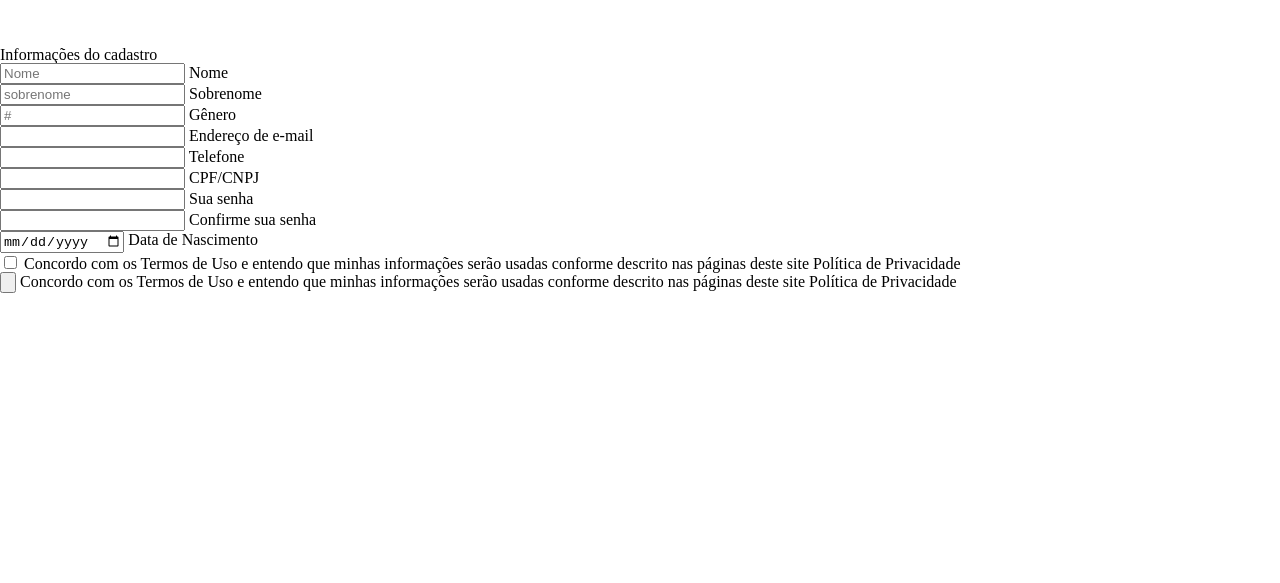
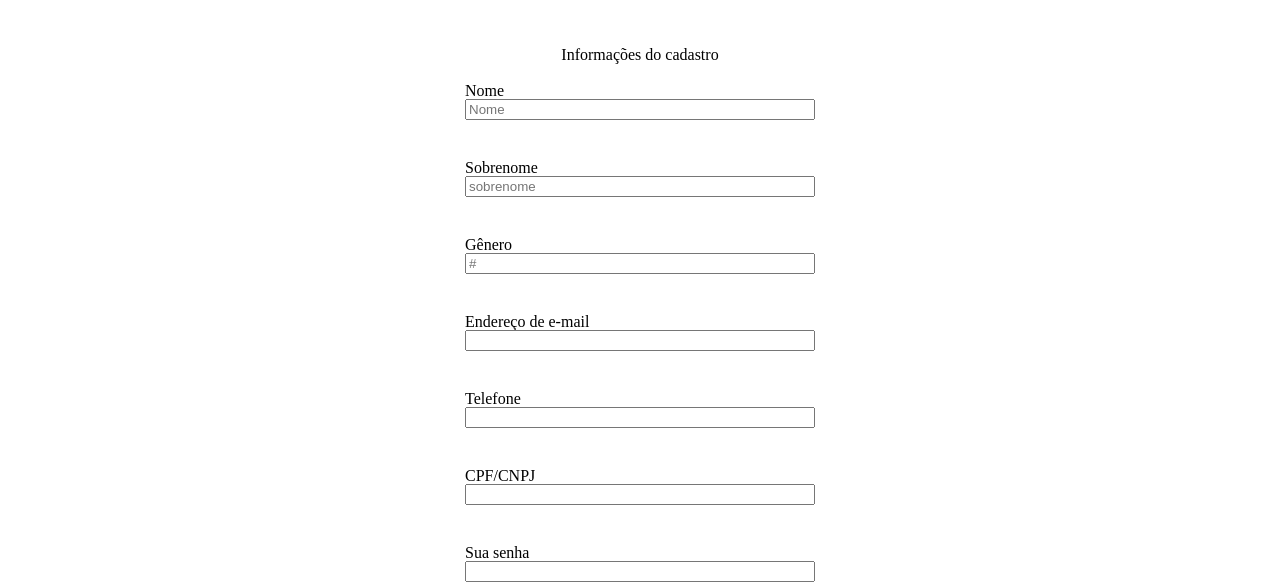
Before and after one commit to filipe-dias-dev/form_registration, a plain HTML site: page index.html in a window 1280 px wide. Shown: the part 218-801 px from the top of the page. Drawn offline with Linux system fonts and the light colour scheme.

Commit message:
estilizando o form

```diff
--- a/index.html
+++ b/index.html
@@ -21,52 +21,52 @@
     <main>
         <h1 class="titulo__criar__conta">Criar Conta</h1>
 
-        <section>
-            <fieldset>
+        <section class="container-form">
+            <fieldset class="formulario-cadastro">
                 <legend class="formulario__legenda">Informações do cadastro</legend>
                 <div class="input-container">
+                    <label class="input-label" for="nome" >Nome</label>
                     <input type="text" name="nome" id="nome" class="input" placeholder="Nome" required>
-                    <label class="input-label" for="nome" >Nome</label>
                 </div>
                 <div class="input-container">
+                    <label class="input-label" for="sobrenome" >Sobrenome</label>
                     <input type="text" name="sobrenome" id="sobrenome" class="input" placeholder="sobrenome" required>
-                    <label class="input-label" for="sobrenome" >Sobrenome</label>
                 </div>
                 <div class="input-container">
+                    <label class="input-label" for="genero" >Gênero</label>
                     <input type="text" name="genero" id="genero" class="input" placeholder="#" required>
-                    <label class="input-label" for="genero" >Gênero</label>
                 </div>
                 <div class="input-container">
+                    <label class="input-label" for="e-mail" >Endereço de e-mail</label>
                     <input type="email" name="e-mail" id="Endereço de e-mail" class="input" required>
-                    <label class="input-label" for="e-mail" >Endereço de e-mail</label>
                 </div>
                 <div class="input-container">
+                    <label class="input-label" for="telefone">Telefone</label>
                     <input type="tel" name="telefone" id="telefone" class="input" required>
-                    <label class="input-label" for="telefone">Telefone</label>
                 </div>
                 <div class="input-container">
+                    <label class="input-label" for="cpf">CPF/CNPJ</label>
                     <input type="number" name="cpf" id="cpf" class="input" required>
-                    <label class="input-label" for="cpf">CPF/CNPJ</label>
                 </div>
                 <div class="input-container">
+                    <label class="input-label" for="passowrd">Sua senha</label>
                     <input type="password" name="passowrd" id="passowrd" class="input" required>
-                    <label class="input-label" for="passowrd">Sua senha</label>
                 </div>
                 <div class="input-container">
+                    <label class="input-label" for="passowrd">Confirme sua senha</label>
                     <input type="password" name="passowrd" id="passowrd" class="input" required>
-                    <label class="input-label" for="passowrd">Confirme sua senha</label>
                 </div>
                 <div class="input-container">
+                    <label class="input-label" for="data__nascimento">Data de Nascimento</label>
                     <input type="date" name="data__nascimento" id="data__nascimento" class="input" required>
-                    <label class="input-label" for="data__nascimento">Data de Nascimento</label>
                 </div>
                 <div class="input-container">
                     <input type="checkbox" name="data__nascimento" id="data__nascimento" class="input" required>
-                    <label class="input-label" for="data__nascimento">Concordo com os Termos de Uso e entendo que minhas informações serão usadas conforme descrito nas páginas deste site Política de Privacidade</label>
+                    <label class="input-label" for="data__nascimento">Concordo com os Termos de Uso e entendo que minhas informações serão usadas conforme descrito nas páginas deste site Política de Privacidad
+                        e</label>
                 </div>
-                <div class="input-container">
-                    <input type="button" name="data__nascimento" id="data__nascimento" class="input" required>
-                    <label class="input-label" for="data__nascimento">Concordo com os Termos de Uso e entendo que minhas informações serão usadas conforme descrito nas páginas deste site Política de Privacidade</label>
+                <div class="input-containe">
+                    <button type="submit">Criar Conta</button>
                 </div>
             </fieldset>
         </section>
--- a/style.css
+++ b/style.css
@@ -27,3 +27,26 @@
     background: rgb(197, 205, 212);
     font-family: Arial, Helvetica, sans-serif, Times, serif
 }
+
+.container-form {
+    display: flex;
+    text-align: center;
+    justify-content: center;
+}
+
+@media screen and (max-width: 1024px) {
+    .input-container {
+        display: flex;
+        text-align: start;
+        flex-direction: column;
+        padding: 20px;
+    }
+}
+
+.input-container {
+    display: flex;
+    text-align: start;
+    flex-direction: column;
+    padding: 20px ;
+    width: 350px;
+}
```
